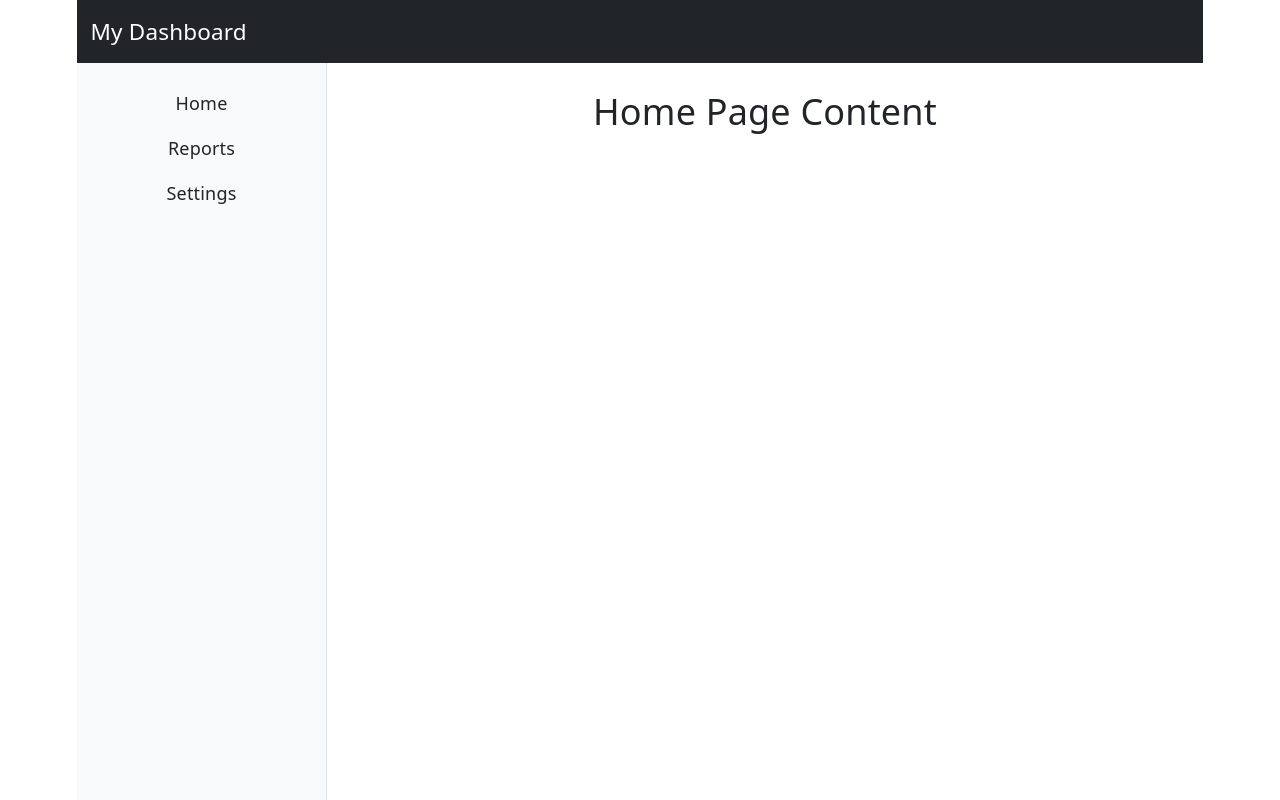
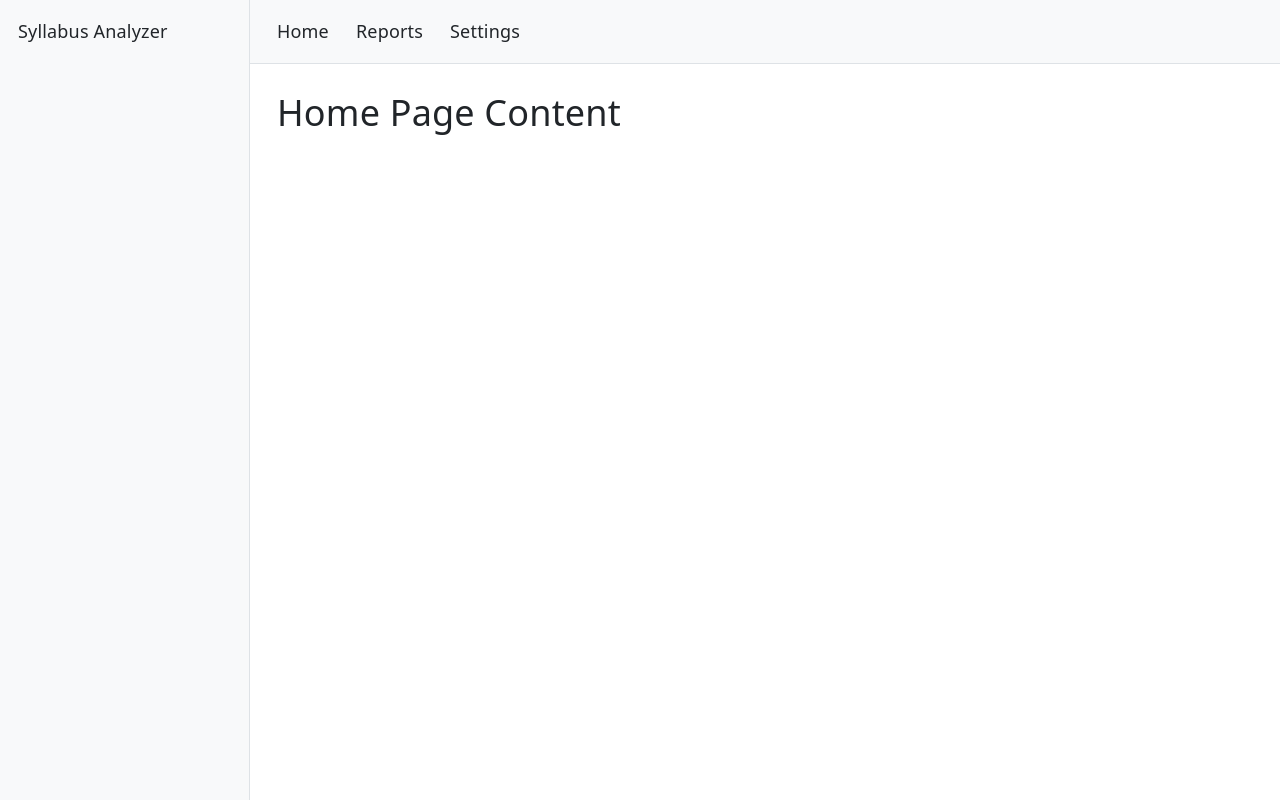
Before and after one commit to CS571-S26/p35, a React (Vite) app: page / in a window 1280 px wide. Built offline with nearby package versions, Linux system fonts and the light colour scheme.

Commit message:
implemented preliminary navigation

```diff
--- a/src/Layout.jsx
+++ b/src/Layout.jsx
@@ -1,40 +1,31 @@
 import React from 'react';
 import { Outlet, Link } from 'react-router-dom';
-import { Navbar, Container, Nav } from 'react-bootstrap';
+import { Navbar, Nav } from 'react-bootstrap';
 
 const Layout = () => {
     return (
-    // vh-100 makes the container the full height of the screen
-    // d-flex flex-column stacks the topbar and the body vertically
-    <div className="vh-100 d-flex flex-column">
+        <div className="vh-100 d-flex overflow-hidden">
+            {/* Primary sidebar (left): This will populate with syllabi*/}
+            <aside
+                className="bg-light border-end p-3 flex-shrink-0"
+                style={{ width: '250px', minWidth: '250px' }}
+            >
+                <Navbar.Brand as={Link} to="/" className="mb-0">Syllabus Analyzer</Navbar.Brand>
+            </aside>
 
-      {/* 1. Top Navigation Bar */}
-      <Navbar bg="dark" variant="dark" className="flex-shrink-0">
-        <Container fluid>
-          <Navbar.Brand as={Link} to="/">My Dashboard</Navbar.Brand>
-        </Container>
-      </Navbar>
-
-      {/* 2. Body Container (Sidebar + Content) */}
-      {/* overflow-hidden prevents the entire page from scrolling, keeping the top bar fixed */}
-      <div className="d-flex flex-grow-1 overflow-hidden">
-
-        {/* Sidebar */}
-        <Nav
-          className="flex-column bg-light border-end p-3 flex-shrink-0"
-          style={{ width: '250px' }}
-        >
+            {/* Right pane: secondary top nav + page content */}
+            <div className="d-flex flex-column flex-grow-1" style={{ minWidth: 0 }}>
+                <Navbar bg="light" className="border-bottom px-3 flex-shrink-0">
+                    <Nav className="flex-row gap-2">
                         <Nav.Link as={Link} to="/" className="text-dark">Home</Nav.Link>
                         <Nav.Link as={Link} to="/reports" className="text-dark">Reports</Nav.Link>
                         <Nav.Link as={Link} to="/settings" className="text-dark">Settings</Nav.Link>
                     </Nav>
+                </Navbar>
 
-        {/* 3. Main Content Area */}
-        {/* flex-grow-1 makes it take the remaining width. overflow-auto allows just this section to scroll */}
                 <main className="flex-grow-1 p-4 overflow-auto">
                     <Outlet />
                 </main>
-
             </div>
         </div>
     );
--- a/src/index.css
+++ b/src/index.css
@@ -45,10 +45,10 @@ body {
 }
 
 #root {
-  width: 1126px;
-  max-width: 100%;
-  margin: 0 auto;
-  text-align: center;
+  width: 100%;
+  max-width: none;
+  margin: 0;
+  text-align: left;
   min-height: 100svh;
   display: flex;
   flex-direction: column;
```
Also changed, not shown: 5 other files (tests, documents, lock files or other folders). Lines whose indentation alone changed are shown as unchanged.
